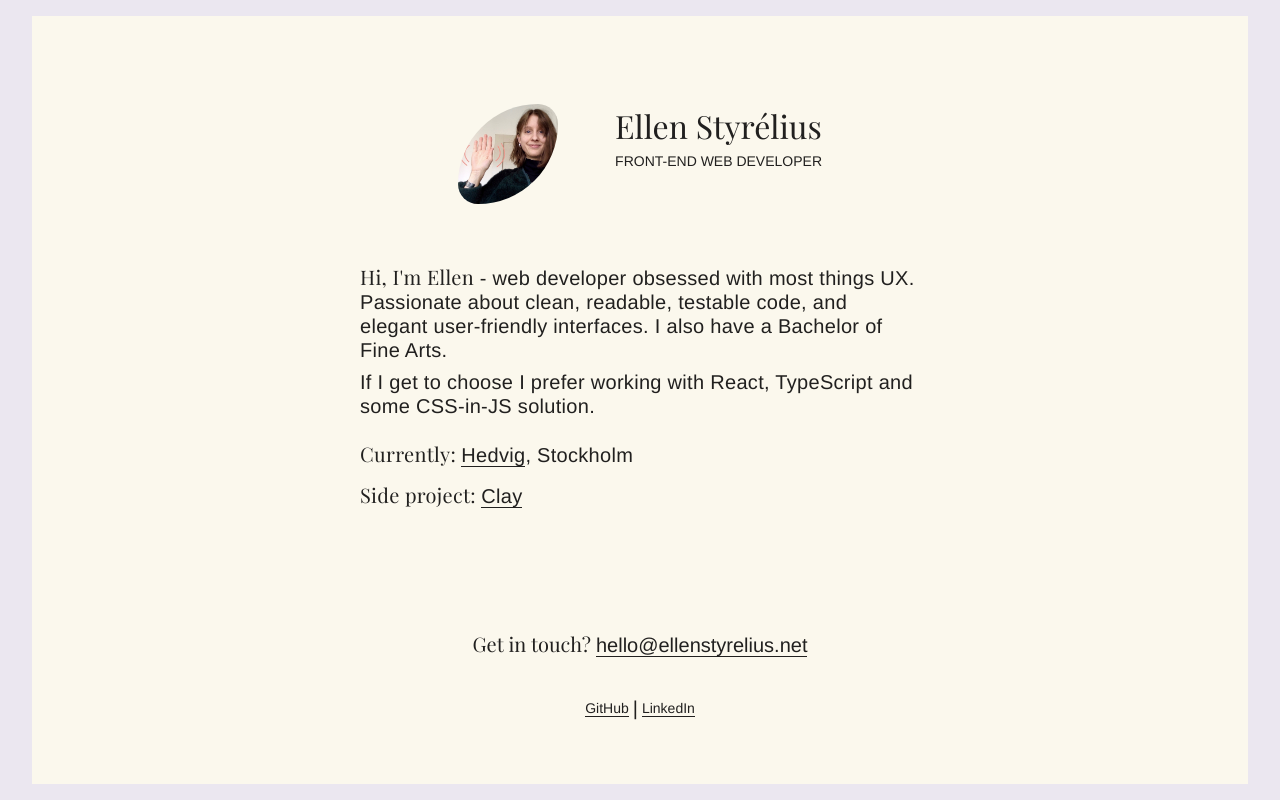
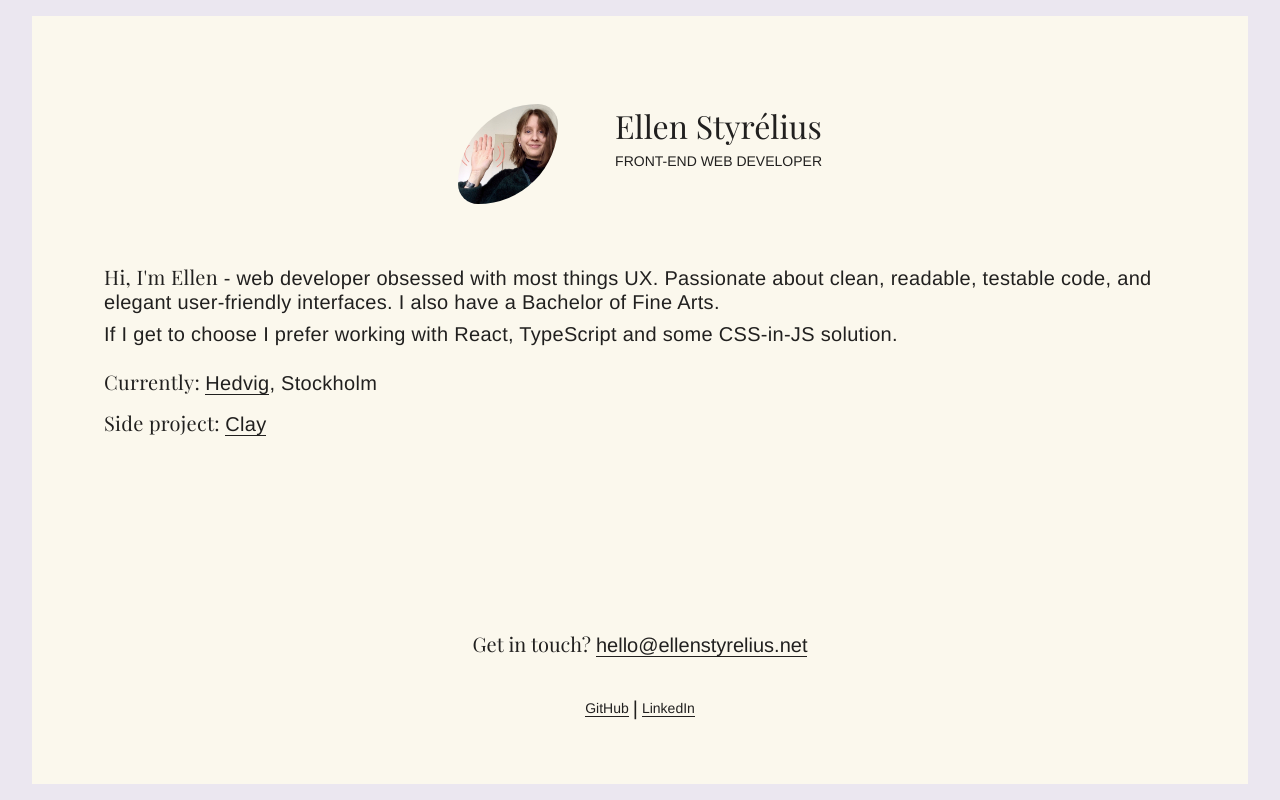
Before and after one commit to styrelius/about-me, a React (Create React App) app: page / in a window 1280 px wide. Built offline with nearby package versions, Linux system fonts and the light colour scheme.

Commit message:
Fix width of Container in presentation.jsx so that it won't break the layout on smaller screens :)

```diff
--- a/src/components/presentation.jsx
+++ b/src/components/presentation.jsx
@@ -7,8 +7,7 @@ import { fonts, fontSizes, linkStyles } from '../styles/styles'
 const { helveticaNeue } = fonts
 
 const Container = styled.section({
-  width: 560,
-  maxWidth: '100%',
+  width: '100%',
   padding: '24px 0',
   display: 'flex',
   flexDirection: 'column',
```
